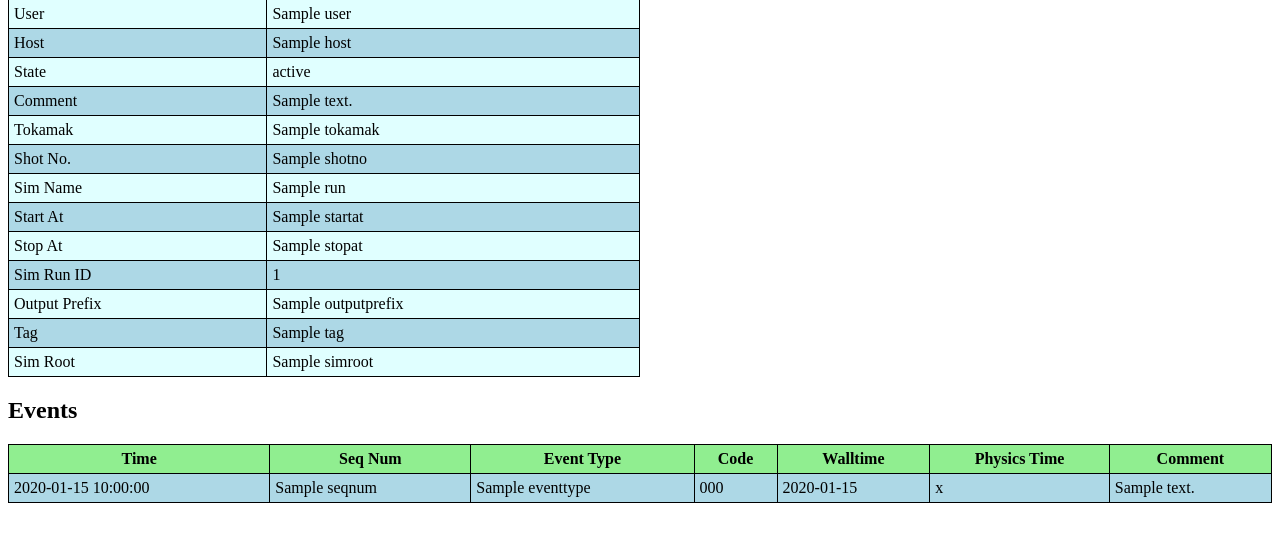
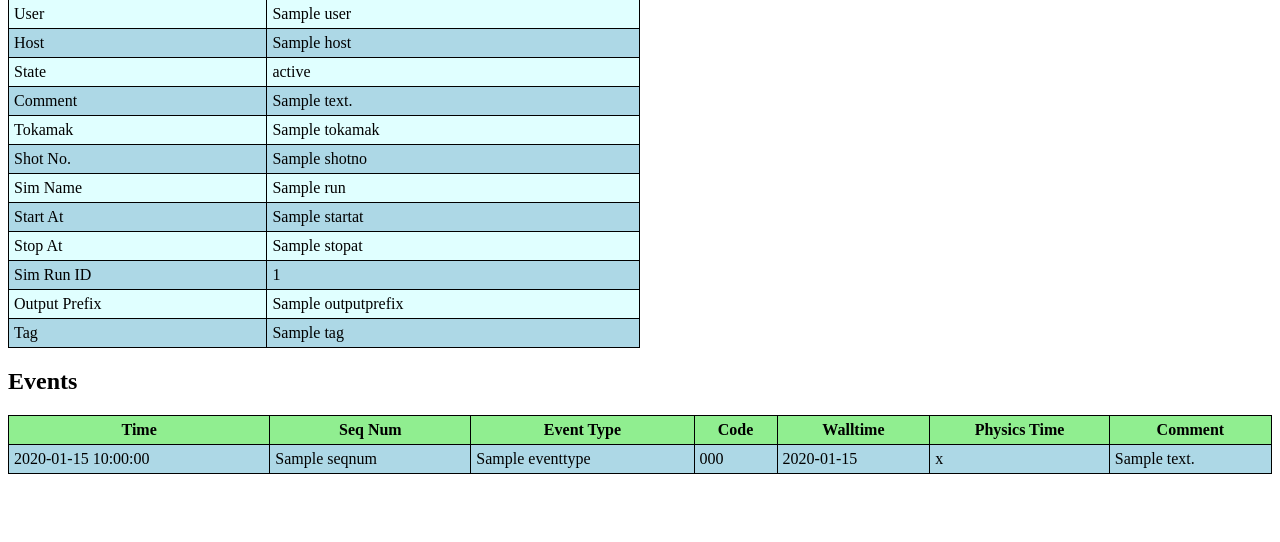
Before and after one commit to HPC-SimTools/IPS-portal, a Flask app: page /1 in a window 1280 px wide. Shown: the part 115-657 px from the top of the page. Run offline with Flask 2, Linux system fonts and the light colour scheme; a database or web service that is not in the repository returns one stand-in record (values such as "Sample title").

Commit message:
Fix events.html

```diff
--- a/ipsportal/templates/events.html
+++ b/ipsportal/templates/events.html
@@ -44,7 +44,7 @@
   </tr>
   <tr>
     <td>Sim Run ID</td>
-    <td>{{ run.simrunid }}</td>
+    <td>{{ run.sim_runid }}</td>
   </tr>
   <tr>
     <td>Output Prefix</td>
@@ -53,10 +53,6 @@
   <tr>
     <td>Tag</td>
     <td>{{ run.tag }}</td>
-  </tr>
-  <tr>
-    <td>Sim Root</td>
-    <td>{{ run.simroot }}</td>
   </tr>
 </table>
 <h1>Events</h1>
```
